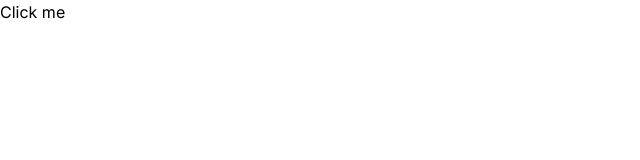
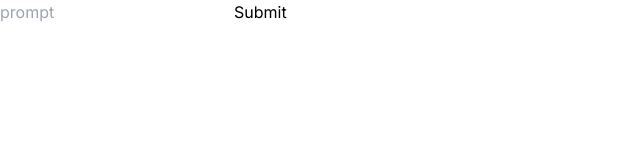
Before and after one commit to kanugurajesh/Gemini-Prompt-Interface, a Next.js app: page / in a window 1280 px wide. Shown: the top 160 px of the page, without its empty margins (0-640 px from the left). Built offline with nearby package versions, Linux system fonts and the light colour scheme.

Commit message:
Adding the markdown

```diff
--- a/app/api/chat/route.ts
+++ b/app/api/chat/route.ts
@@ -1,4 +1,3 @@
-// import { NextRequest, NextResponse } from "next/server";
 import { NextRequest, NextResponse } from "next/server";
 
 import { GoogleGenerativeAI } from "@google/generative-ai";
@@ -15,13 +14,12 @@ export async function POST(req: NextRequest) {
   const model = genAI.getGenerativeModel({ model: "gemini-pro", generationConfig: { maxOutputTokens: 100 }});
 
   const result = await model.generateContent(userPrompt);
+
   const response = await result.response;
+
   const text = response.text();
 
-  console.log(text);
-
   return NextResponse.json({
-    userPrompt,
     text
   });
 
--- a/app/page.tsx
+++ b/app/page.tsx
@@ -1,23 +1,41 @@
-"use client"
+"use client";
+
+import { useState } from "react";
+import ReactMarkdown from "react-markdown";
+
+export default function Home() {
+  const [prompt, setPrompt] = useState("");
+  const [response, setResponse] = useState("");
 
   const onSubmit = async () => {
-
     // create a post request to the /api/chat endpoint
     const response = await fetch("api/chat", {
       method: "POST",
       headers: {
-      "Content-Type": "application/json"
+        "Content-Type": "application/json",
       },
       body: JSON.stringify({
-      userPrompt: "What is Programming?",
-    })
-  })
-}
+        userPrompt: prompt,
+      }),
+    });
 
-export default function Home() {
+    // get the response from the server
+    const data = await response.json();
+    // set the response in the state
+    setResponse(data.text);
+  };
+
   return (
     <main>
-      <button onClick={()=>onSubmit()}>Click me</button>
+      <input
+        type="text"
+        placeholder="prompt"
+        onChange={(e) => {
+          setPrompt(e.target.value);
+        }}
+      />
+      <button onClick={() => onSubmit()}>Submit</button>
+      <ReactMarkdown>{response}</ReactMarkdown>
     </main>
-  )
+  );
 }
--- a/package.json
+++ b/package.json
@@ -12,7 +12,8 @@
     "@google/generative-ai": "^0.1.1",
     "next": "14.0.3",
     "react": "^18",
-    "react-dom": "^18"
+    "react-dom": "^18",
+    "react-markdown": "^9.0.1"
   },
   "devDependencies": {
     "@types/node": "^20",
```
Also changed, not shown: 1 other file (tests, documents, lock files or other folders). Lines whose indentation alone changed are shown as unchanged.
